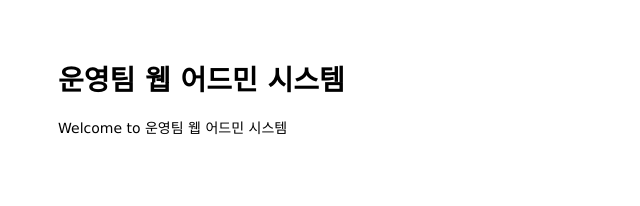
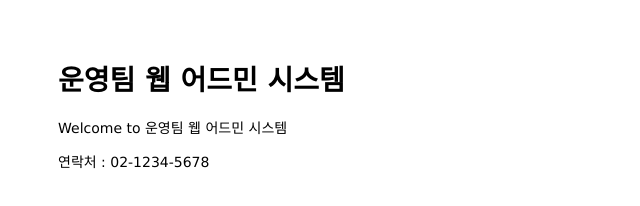
Before and after one commit to JeoungJin/mastering-git-github, a website: page public/index.html in a window 1280 px wide. Shown: the whole page, without its empty margins (0-640 px from the left). Drawn offline with Linux system fonts and the light colour scheme.

Commit message:
연락처추가가

```diff
--- a/public/index.html
+++ b/public/index.html
@@ -8,6 +8,10 @@
 <body>
   <h1>운영팀 웹 어드민 시스템</h1>
   <p>Welcome to 운영팀 웹 어드민 시스템</p>
+
+  <footer>
+      <p>연락처 : 02-1234-5678</p>
+  </footer>
 </body>
 
 </html>
```
